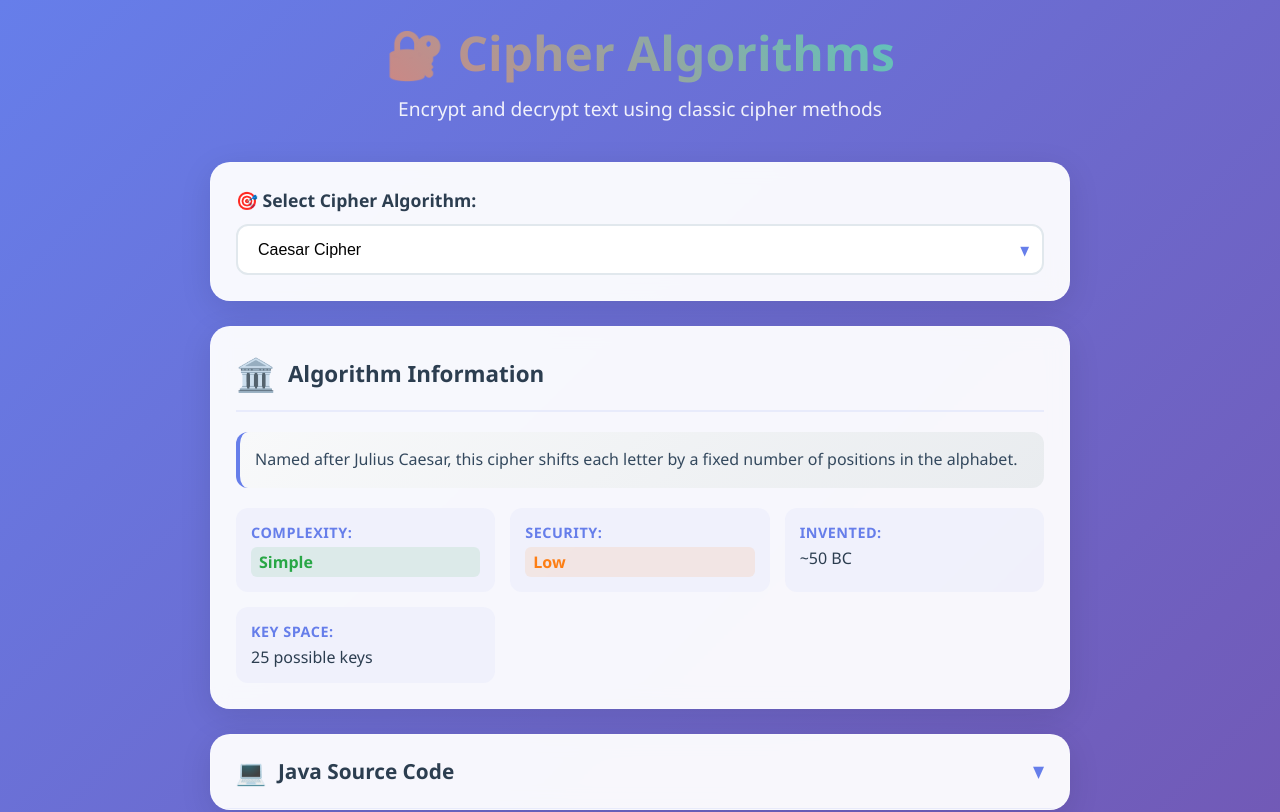
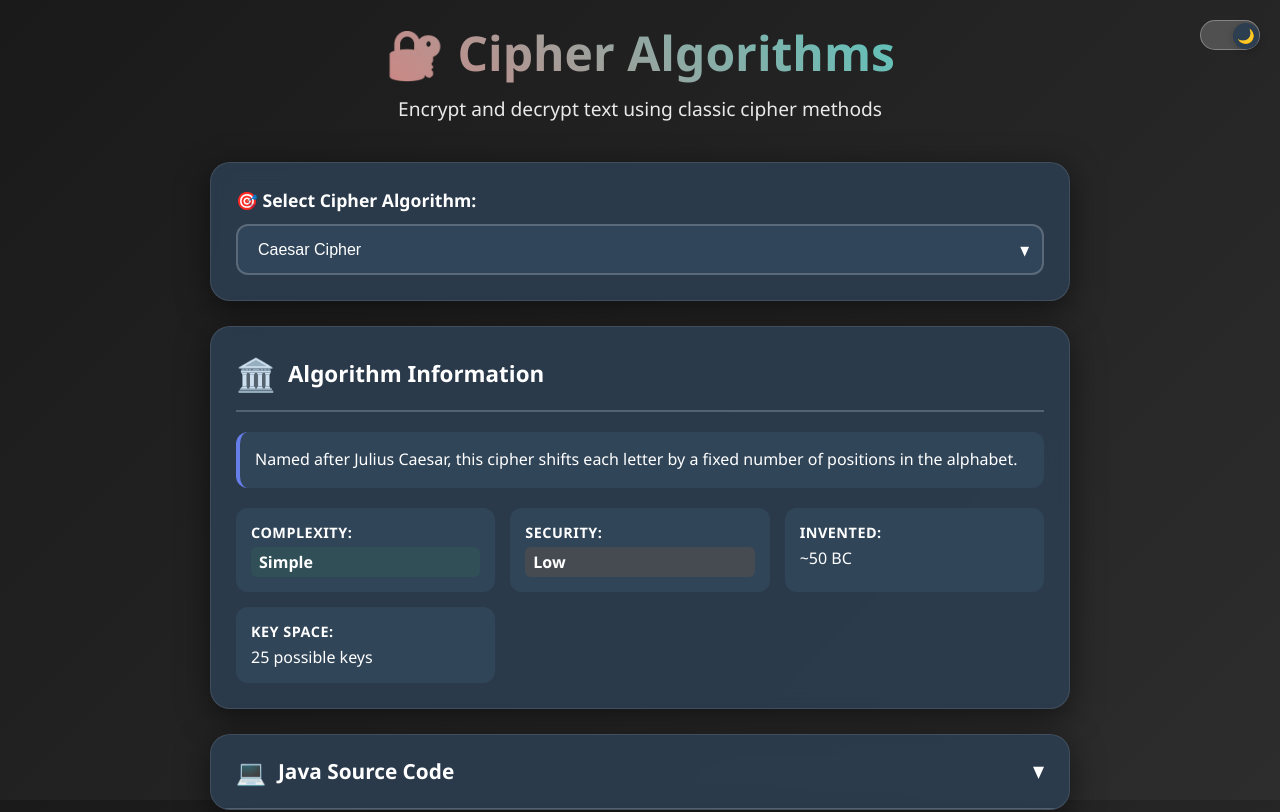
Before and after one commit to BuddhikaBICT-UoR-FoT-6/cipher-ui, a React (Create React App) app: page / in a window 1280 px wide. Shown: the top 812 px of the page. Built offline with nearby package versions, Linux system fonts and the light colour scheme.

Commit message:
Feat02 - Added light and dark mode

```diff
--- a/src/AlgorithmInfo.css
+++ b/src/AlgorithmInfo.css
@@ -13,9 +13,19 @@
   animation-fill-mode: forwards;
 }
 
+.dark-theme .algorithm-info {
+  background: rgba(44, 62, 80, 0.9);
+  border: 1px solid rgba(255, 255, 255, 0.1);
+  box-shadow: 0 8px 32px rgba(0, 0, 0, 0.5);
+}
+
 .algorithm-info:hover {
   transform: translateY(-3px);
   box-shadow: 0 12px 40px rgba(0, 0, 0, 0.15);
+}
+
+.dark-theme .algorithm-info:hover {
+  box-shadow: 0 12px 40px rgba(0, 0, 0, 0.6);
 }
 
 .info-header {
@@ -25,6 +35,10 @@
   margin-bottom: 20px;
   padding-bottom: 15px;
   border-bottom: 2px solid rgba(102, 126, 234, 0.1);
+}
+
+.dark-theme .info-header {
+  border-bottom: 2px solid rgba(255, 255, 255, 0.2);
 }
 
 .info-icon {
@@ -51,6 +65,10 @@
   font-weight: 600;
 }
 
+.dark-theme .info-header h3 {
+  color: #ffffff;
+}
+
 .description {
   color: #34495e;
   font-size: 1rem;
@@ -59,6 +77,12 @@
   padding: 15px;
   background: linear-gradient(135deg, #f8f9fa, #e9ecef);
   border-radius: 12px;
+  border-left: 4px solid #667eea;
+}
+
+.dark-theme .description {
+  color: #ffffff;
+  background: rgba(52, 73, 94, 0.8);
   border-left: 4px solid #667eea;
 }
 
@@ -78,9 +102,17 @@
   transition: all 0.3s ease;
 }
 
+.dark-theme .info-item {
+  background: rgba(52, 73, 94, 0.8);
+}
+
 .info-item:hover {
   background: rgba(102, 126, 234, 0.1);
   transform: translateY(-2px);
+}
+
+.dark-theme .info-item:hover {
+  background: rgba(52, 73, 94, 0.9);
 }
 
 .label {
@@ -91,10 +123,18 @@
   letter-spacing: 0.5px;
 }
 
+.dark-theme .label {
+  color: #ffffff;
+}
+
 .value {
   font-weight: 500;
   color: #2c3e50;
   font-size: 1rem;
+}
+
+.dark-theme .value {
+  color: #ffffff;
 }
 
 /* Complexity indicators */
--- a/src/App.css
+++ b/src/App.css
@@ -1,12 +1,30 @@
 .App {
   min-height: 100vh;
-  background: linear-gradient(135deg, #667eea 0%, #764ba2 100%);
   background-attachment: fixed;
   position: relative;
   overflow-x: hidden;
+  transition: all 0.3s ease;
 }
 
-.App::before {
+/* Light Theme - Purple */
+.light-theme .App {
+  background: linear-gradient(135deg, #667eea 0%, #764ba2 100%);
+}
+
+/* Dark Theme - Black */
+.dark-theme .App {
+  background: linear-gradient(135deg, #1a1a1a 0%, #2d2d2d 100%);
+}
+
+.light-theme body {
+  background: linear-gradient(135deg, #667eea 0%, #764ba2 100%);
+}
+
+.dark-theme body {
+  background: linear-gradient(135deg, #1a1a1a 0%, #2d2d2d 100%);
+}
+
+.light-theme .App::before {
   content: '';
   position: fixed;
   top: 0;
@@ -21,8 +39,22 @@
   z-index: -1;
 }
 
-/* Floating particles animation */
-.App::after {
+.dark-theme .App::before {
+  content: '';
+  position: fixed;
+  top: 0;
+  left: 0;
+  width: 100%;
+  height: 100%;
+  background:
+    radial-gradient(circle at 20% 80%, rgba(0, 0, 0, 0.3) 0%, transparent 50%),
+    radial-gradient(circle at 80% 20%, rgba(20, 20, 20, 0.3) 0%, transparent 50%),
+    radial-gradient(circle at 40% 40%, rgba(10, 10, 10, 0.3) 0%, transparent 50%);
+  pointer-events: none;
+  z-index: -1;
+}
+
+.light-theme .App::after {
   content: '';
   position: fixed;
   top: 0;
@@ -35,6 +67,26 @@
     radial-gradient(1px 1px at 90px 40px, rgba(255, 255, 255, 0.4), transparent),
     radial-gradient(1px 1px at 130px 80px, rgba(255, 255, 255, 0.3), transparent),
     radial-gradient(2px 2px at 160px 30px, rgba(255, 255, 255, 0.2), transparent);
+  background-repeat: repeat;
+  background-size: 200px 100px;
+  animation: float 20s linear infinite;
+  pointer-events: none;
+  z-index: -1;
+}
+
+.dark-theme .App::after {
+  content: '';
+  position: fixed;
+  top: 0;
+  left: 0;
+  width: 100%;
+  height: 100%;
+  background-image:
+    radial-gradient(2px 2px at 20px 30px, rgba(255, 255, 255, 0.05), transparent),
+    radial-gradient(2px 2px at 40px 70px, rgba(255, 255, 255, 0.03), transparent),
+    radial-gradient(1px 1px at 90px 40px, rgba(255, 255, 255, 0.06), transparent),
+    radial-gradient(1px 1px at 130px 80px, rgba(255, 255, 255, 0.04), transparent),
+    radial-gradient(2px 2px at 160px 30px, rgba(255, 255, 255, 0.03), transparent);
   background-repeat: repeat;
   background-size: 200px 100px;
   animation: float 20s linear infinite;
--- a/src/App.js
+++ b/src/App.js
@@ -1,10 +1,15 @@
+import { ThemeProvider } from './ThemeContext';
 import CipherApp from './CipherApp';
+import ThemeToggle from './ThemeToggle';
 
 function App() {
   return (
-    <div className="App">
-      <CipherApp />
-    </div>
+    <ThemeProvider>
+      <div className="App">
+        <ThemeToggle />
+        <CipherApp />
+      </div>
+    </ThemeProvider>
   );
 }
 
--- a/src/CipherApp.css
+++ b/src/CipherApp.css
@@ -2,12 +2,7 @@
   box-sizing: border-box;
 }
 
-body {
-  margin: 0;
-  font-family: 'Segoe UI', Tahoma, Geneva, Verdana, sans-serif;
-  background: linear-gradient(135deg, #667eea 0%, #764ba2 100%);
-  min-height: 100vh;
-}
+
 
 .cipher-app {
   max-width: 900px;
@@ -84,6 +79,12 @@ body {
   animation: slideUp 0.6s ease-out;
 }
 
+.dark-theme .card {
+  background: rgba(44, 62, 80, 0.9);
+  border: 1px solid rgba(255, 255, 255, 0.1);
+  box-shadow: 0 8px 32px rgba(0, 0, 0, 0.5);
+}
+
 @keyframes slideUp {
   from {
     opacity: 0;
@@ -98,6 +99,10 @@ body {
 .card:hover {
   transform: translateY(-5px);
   box-shadow: 0 12px 40px rgba(0, 0, 0, 0.15);
+}
+
+.dark-theme .card:hover {
+  box-shadow: 0 12px 40px rgba(0, 0, 0, 0.6);
 }
 
 .cipher-selector-card {
@@ -131,6 +136,13 @@ body {
   color: #2c3e50;
 }
 
+.dark-theme .cipher-selector label,
+.dark-theme .input-section label,
+.dark-theme .output-section label,
+.dark-theme .parameters-title {
+  color: #ffffff;
+}
+
 .select-wrapper {
   position: relative;
 }
@@ -146,6 +158,10 @@ body {
   font-size: 0.8rem;
 }
 
+.dark-theme .select-wrapper::after {
+  color: #ffffff;
+}
+
 select {
   width: 100%;
   padding: 15px 20px;
@@ -158,10 +174,20 @@ select {
   transition: all 0.3s ease;
 }
 
+.dark-theme select {
+  background: rgba(52, 73, 94, 0.8);
+  border: 2px solid rgba(255, 255, 255, 0.2);
+  color: #ffffff;
+}
+
 select:focus {
   outline: none;
   border-color: #667eea;
   box-shadow: 0 0 0 3px rgba(102, 126, 234, 0.1);
+}
+
+.dark-theme select:focus {
+  box-shadow: 0 0 0 3px rgba(102, 126, 234, 0.3);
 }
 
 .input-textarea,
@@ -178,6 +204,13 @@ select:focus {
   background: #fafbfc;
 }
 
+.dark-theme .input-textarea,
+.dark-theme .output-textarea {
+  background: rgba(52, 73, 94, 0.8);
+  border: 2px solid rgba(255, 255, 255, 0.2);
+  color: #ffffff;
+}
+
 .input-textarea:focus {
   outline: none;
   border-color: #667eea;
@@ -185,10 +218,20 @@ select:focus {
   background: white;
 }
 
+.dark-theme .input-textarea:focus {
+  box-shadow: 0 0 0 3px rgba(102, 126, 234, 0.3);
+  background: rgba(52, 73, 94, 0.9);
+}
+
 .output-textarea {
   background: #f8f9fa;
   color: #2c3e50;
   font-weight: 500;
+}
+
+.dark-theme .output-textarea {
+  background: rgba(44, 62, 80, 0.8);
+  color: #ffffff;
 }
 
 .parameters {
@@ -210,6 +253,10 @@ select:focus {
   font-size: 0.95rem;
 }
 
+.dark-theme .parameter-group label {
+  color: #ffffff;
+}
+
 .parameter-input {
   padding: 12px 15px;
   border: 2px solid #e1e8ed;
@@ -218,10 +265,20 @@ select:focus {
   transition: all 0.3s ease;
 }
 
+.dark-theme .parameter-input {
+  background: rgba(52, 73, 94, 0.8);
+  border: 2px solid rgba(255, 255, 255, 0.2);
+  color: #ffffff;
+}
+
 .parameter-input:focus {
   outline: none;
   border-color: #667eea;
   box-shadow: 0 0 0 3px rgba(102, 126, 234, 0.1);
+}
+
+.dark-theme .parameter-input:focus {
+  box-shadow: 0 0 0 3px rgba(102, 126, 234, 0.3);
 }
 
 .buttons {
--- a/src/SourceCodeViewer.css
+++ b/src/SourceCodeViewer.css
@@ -13,9 +13,19 @@
   overflow: hidden;
 }
 
+.dark-theme .source-code-viewer {
+  background: rgba(44, 62, 80, 0.9);
+  border: 1px solid rgba(255, 255, 255, 0.1);
+  box-shadow: 0 8px 32px rgba(0, 0, 0, 0.5);
+}
+
 .source-code-viewer:hover {
   transform: translateY(-3px);
   box-shadow: 0 12px 40px rgba(0, 0, 0, 0.15);
+}
+
+.dark-theme .source-code-viewer:hover {
+  box-shadow: 0 12px 40px rgba(0, 0, 0, 0.6);
 }
 
 .code-header {
@@ -25,8 +35,16 @@
   border-bottom: 1px solid rgba(102, 126, 234, 0.1);
 }
 
+.dark-theme .code-header {
+  border-bottom: 1px solid rgba(255, 255, 255, 0.2);
+}
+
 .code-header:hover {
   background: rgba(102, 126, 234, 0.05);
+}
+
+.dark-theme .code-header:hover {
+  background: rgba(255, 255, 255, 0.1);
 }
 
 .header-content {
@@ -58,11 +76,19 @@
   flex: 1;
 }
 
+.dark-theme .header-content h3 {
+  color: #ffffff;
+}
+
 .expand-icon {
   font-size: 1rem;
   color: #667eea;
   transition: transform 0.3s ease;
   font-weight: bold;
+}
+
+.dark-theme .expand-icon {
+  color: #ffffff;
 }
 
 .expand-icon.expanded {
@@ -119,6 +145,11 @@
   position: relative;
 }
 
+.dark-theme .code-block {
+  background: #1a1a1a;
+  box-shadow: inset 0 2px 10px rgba(0, 0, 0, 0.8);
+}
+
 .code-block::before {
   content: 'Java';
   position: absolute;
@@ -143,19 +174,8 @@
   overflow-x: auto;
 }
 
-/* Java syntax highlighting */
-.java {
-  color: #d4d4d4;
-}
-
-/* Keywords */
-.java::before {
-  content: '';
-}
-
-/* Simple syntax highlighting using CSS */
-.code-block code {
-  background: none;
+.dark-theme .java {
+  color: #e8e8e8;
 }
 
 /* Scrollbar styling */
--- /dev/null
+++ b/src/ThemeContext.js
@@ -0,0 +1,40 @@
+import React, { createContext, useContext, useState, useEffect } from 'react';
+
+const ThemeContext = createContext();
+
+export const useTheme = () => {
+  const context = useContext(ThemeContext);
+  if (!context) {
+    throw new Error('useTheme must be used within a ThemeProvider');
+  }
+  return context;
+};
+
+export const ThemeProvider = ({ children }) => {
+  const [isDark, setIsDark] = useState(true);
+
+  useEffect(() => {
+    const savedTheme = localStorage.getItem('cipher-theme');
+    if (savedTheme) {
+      setIsDark(savedTheme === 'dark');
+    }
+  }, []);
+
+  useEffect(() => {
+    document.body.className = isDark ? 'dark-theme' : 'light-theme';
+  }, [isDark]);
+
+  const toggleTheme = () => {
+    const newTheme = !isDark;
+    setIsDark(newTheme);
+    localStorage.setItem('cipher-theme', newTheme ? 'dark' : 'light');
+  };
+
+  return (
+    <ThemeContext.Provider value={{ isDark, toggleTheme }}>
+      <div className={isDark ? 'dark-theme' : 'light-theme'}>
+        {children}
+      </div>
+    </ThemeContext.Provider>
+  );
+};
--- /dev/null
+++ b/src/ThemeToggle.css
@@ -0,0 +1,94 @@
+.theme-toggle {
+  position: fixed;
+  top: 20px;
+  right: 20px;
+  background: none;
+  border: none;
+  cursor: pointer;
+  z-index: 1000;
+  padding: 0;
+}
+
+.toggle-track {
+  width: 60px;
+  height: 30px;
+  border-radius: 15px;
+  position: relative;
+  transition: all 0.3s ease;
+  backdrop-filter: blur(10px);
+}
+
+/* Dark Theme Toggle Track */
+.dark-theme .toggle-track {
+  background: rgba(255, 255, 255, 0.2);
+  border: 1px solid rgba(255, 255, 255, 0.3);
+}
+
+/* Light Theme Toggle Track */
+.light-theme .toggle-track {
+  background: rgba(0, 0, 0, 0.1);
+  border: 1px solid rgba(0, 0, 0, 0.2);
+}
+
+.toggle-thumb {
+  width: 26px;
+  height: 26px;
+  background: white;
+  border-radius: 50%;
+  position: absolute;
+  top: 2px;
+  transition: all 0.3s ease;
+  display: flex;
+  align-items: center;
+  justify-content: center;
+  box-shadow: 0 2px 8px rgba(0, 0, 0, 0.2);
+}
+
+.toggle-thumb.dark {
+  left: 32px;
+  background: #2c3e50;
+}
+
+.toggle-thumb.light {
+  left: 2px;
+  background: #f39c12;
+}
+
+.toggle-icon {
+  font-size: 14px;
+}
+
+.dark-theme .theme-toggle:hover .toggle-track {
+  background: rgba(255, 255, 255, 0.3);
+  transform: scale(1.05);
+}
+
+.light-theme .theme-toggle:hover .toggle-track {
+  background: rgba(0, 0, 0, 0.15);
+  transform: scale(1.05);
+}
+
+@media (max-width: 768px) {
+  .theme-toggle {
+    top: 15px;
+    right: 15px;
+  }
+
+  .toggle-track {
+    width: 50px;
+    height: 25px;
+  }
+
+  .toggle-thumb {
+    width: 21px;
+    height: 21px;
+  }
+
+  .toggle-thumb.dark {
+    left: 27px;
+  }
+
+  .toggle-icon {
+    font-size: 12px;
+  }
+}
--- /dev/null
+++ b/src/ThemeToggle.js
@@ -0,0 +1,21 @@
+import React from 'react';
+import { useTheme } from './ThemeContext';
+import './ThemeToggle.css';
+
+const ThemeToggle = () => {
+  const { isDark, toggleTheme } = useTheme();
+
+  return (
+    <button className="theme-toggle" onClick={toggleTheme} title={`Switch to ${isDark ? 'light' : 'dark'} mode`}>
+      <div className="toggle-track">
+        <div className={`toggle-thumb ${isDark ? 'dark' : 'light'}`}>
+          <span className="toggle-icon">
+            {isDark ? '🌙' : '☀️'}
+          </span>
+        </div>
+      </div>
+    </button>
+  );
+};
+
+export default ThemeToggle;
--- a/src/index.css
+++ b/src/index.css
@@ -1,13 +1,27 @@
-body {
+* {
   margin: 0;
-  font-family: -apple-system, BlinkMacSystemFont, 'Segoe UI', 'Roboto', 'Oxygen',
-    'Ubuntu', 'Cantarell', 'Fira Sans', 'Droid Sans', 'Helvetica Neue',
-    sans-serif;
-  -webkit-font-smoothing: antialiased;
-  -moz-osx-font-smoothing: grayscale;
+  padding: 0;
+  box-sizing: border-box;
 }
 
-code {
-  font-family: source-code-pro, Menlo, Monaco, Consolas, 'Courier New',
-    monospace;
+html, body, #root {
+  height: 100%;
+  width: 100%;
 }
+
+body {
+  font-family: 'Segoe UI', Tahoma, Geneva, Verdana, sans-serif;
+  transition: all 0.3s ease;
+}
+
+/* Light Theme */
+body.light-theme {
+  background: linear-gradient(135deg, #667eea 0%, #764ba2 100%);
+  background-attachment: fixed;
+}
+
+/* Dark Theme */
+body.dark-theme {
+  background: linear-gradient(135deg, #1a1a1a 0%, #2d2d2d 100%);
+  background-attachment: fixed;
+}
```
